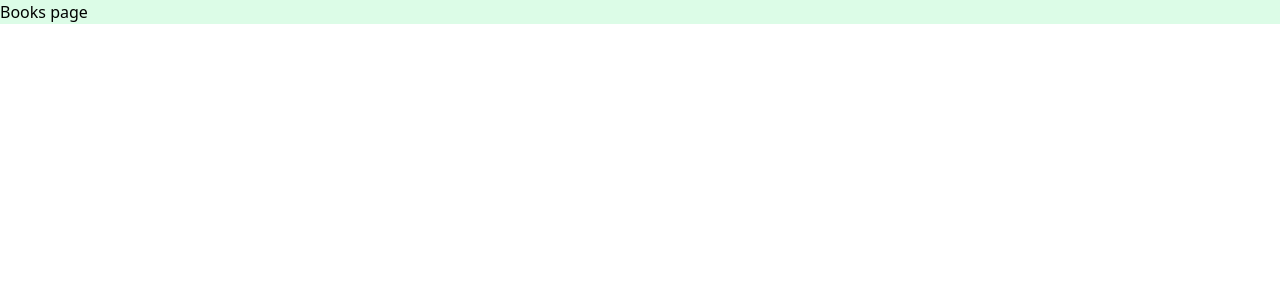
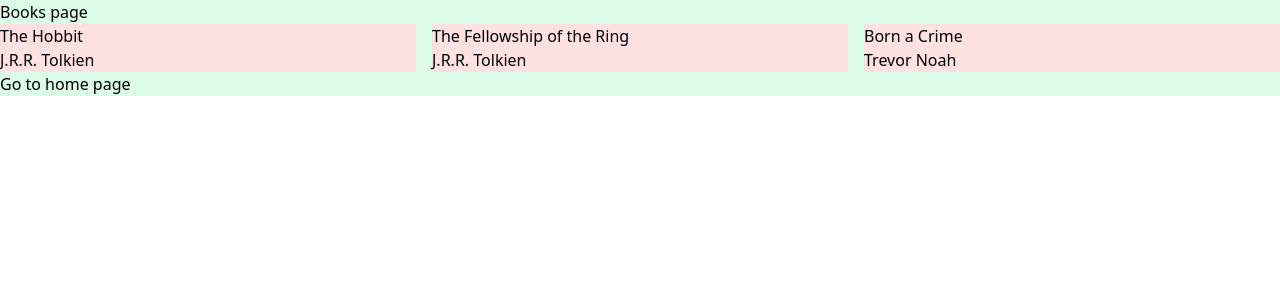
Before and after one commit to zaarheed/skillscity-mp, a Next.js app: page /books in a window 1280 px wide. Shown: the top 300 px of the page. Built offline with nearby package versions, Linux system fonts and the light colour scheme.

Commit message:
created books grid component that gets list of books from API and displays on Books page

```diff
--- /dev/null
+++ b/components/books/books-grid/book-item.js
@@ -0,0 +1,8 @@
+export default function BookItem({ book }) {
+    return (
+        <div className="bg-red-100">
+            <p>{book.title}</p>
+            <p>{book.author}</p>
+        </div>
+    )
+}
--- /dev/null
+++ b/components/books/books-grid/index.js
@@ -0,0 +1,25 @@
+import BookItem from "./book-item";
+import { useEffect, useState } from "react";
+
+export default function BooksGrid() {
+    const [books, setBooks] = useState([]);
+
+    useEffect(() => {
+        getBooks();
+    }, []);
+
+    const getBooks = async () => {
+        const url = "books";
+        const response = await fetch(`/api/books`);
+        const data = await response.json();
+        setBooks(data);
+    }
+
+    return (
+        <div className="w-full grid grid-cols-3 gap-4">
+            {books.map((book) => (
+                <BookItem book={book} />
+            ))}
+        </div>
+    )
+}
--- /dev/null
+++ b/pages/api/books.js
@@ -0,0 +1,18 @@
+export default function handler(req, res) {
+    const books = [
+        {
+            title: "The Hobbit",
+            author: "J.R.R. Tolkien",
+        },
+        {
+            title: "The Fellowship of the Ring",
+            author: "J.R.R. Tolkien"
+        },
+        {
+            title: "Born a Crime",
+            author: "Trevor Noah"
+        }
+    ];
+
+    res.json(books);
+}
--- a/pages/books.js
+++ b/pages/books.js
@@ -1,7 +1,18 @@
+import BooksGrid from "@/components/books/books-grid";
+import Link from "next/link";
+
 export default function BooksPage() {
     return (
         <div className="bg-green-100">
             Books page
+
+            <BooksGrid />
+
+            <div>
+                <Link href="/">
+                    Go to home page
+                </Link>
+            </div>
         </div>
     )
 }
```
